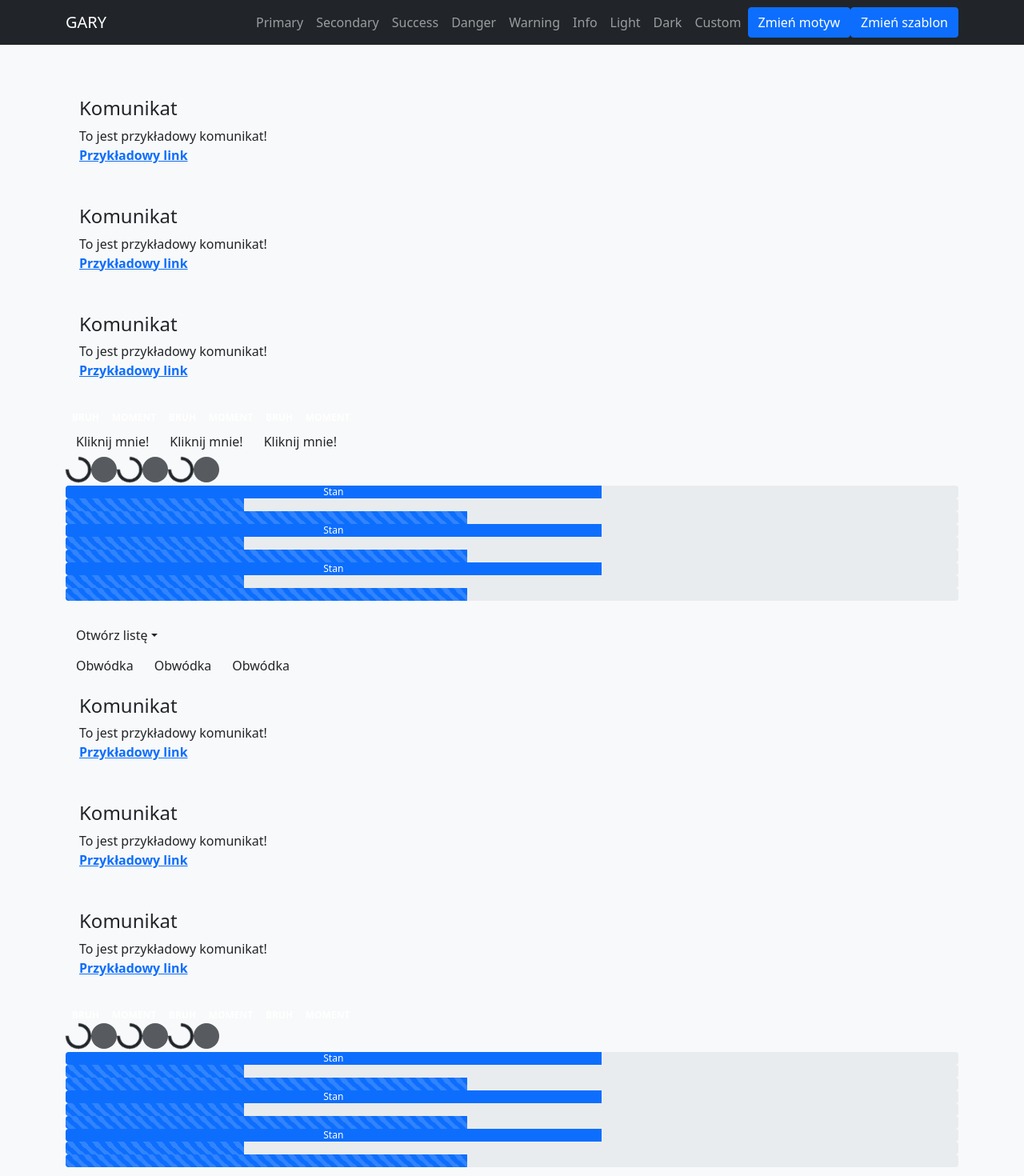
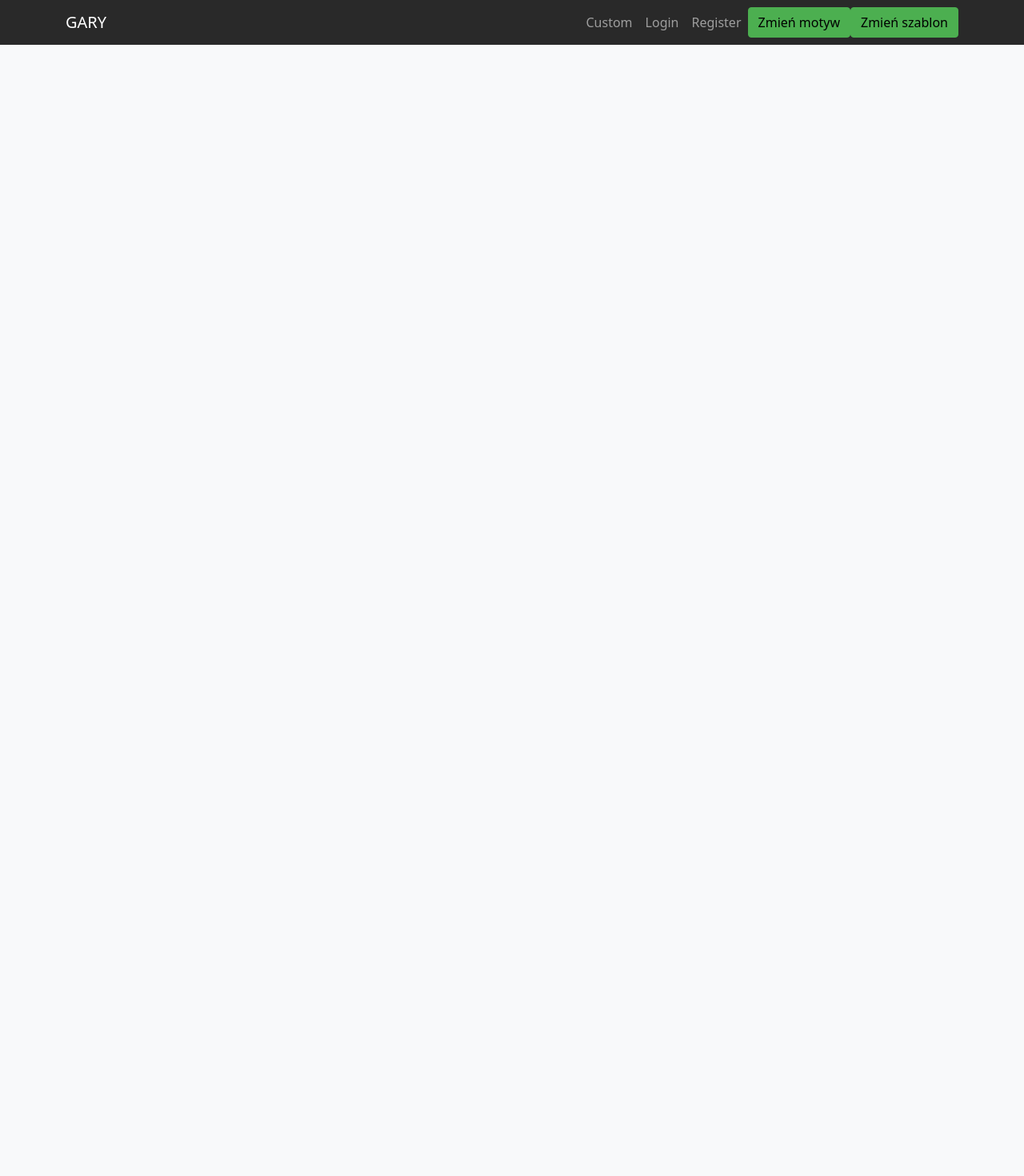
Before and after one commit to pjwstkIOprojekt/webclient, a React (Create React App) app: page /hello/1/1/1/1/1/1 in a window 1280 px wide. Shown: the top 1470 px of the page at 80% size. After the commit the page ends 800 px from the top, so only its background shows below. Built offline with nearby package versions, Linux system fonts and the light colour scheme.

Commit message:
Introduced final themes system

```diff
--- a/public/css/style.css
+++ b/public/css/style.css
@@ -1,146 +1,168 @@
 :root
 {
-  /*--background--1: #d6a923;
-  --background--2: #4c4c4c;
-  --background--3: #292929;
-  --background--4: #d6a923;
-  --background--5: #d6a923;
-  --background--6: #d6a923;
-  --color-text: #ffffff;*/
-
-  /*--background--1: #283f9b;
-  --background--2: #549fe6;
-  --background--3: #98c4ce;
-  --background--4: #283f9b;
-  --background--5: #283f9b;
-  --background--6: #283f9b;
-  --color-text: #000000;*/
-
-  --background--1: #4caf50;
-  --background--2: #078f23;
-  --background--3: #80e27e;
-  --background--4: #42a5f5;
-  --background--5: #0077c2;
-  --background--6: #80d6ff;
-  --color-text: #000000;
-
-  /*--background--1: #b3dafc;
-  --background--2: #51aaf8;
-  --background--3: #51aaf8;
-  --background--4: #6edc58;
-  --background--5: #248426;
-  --background--6: #248426;
-  --color-text: #000000;*/
-
-  /*--background--1: #189ab4;
-  --background--2: #b8fff9;
-  --background--3: #fffffd;
-  --background--4: #43edf0;
-  --background--5: #050a30;
-  --background--6: #fffffd;
-  --color-text: #000000;*/
-
-  /*--background--1: #1d3537;
-  --background--2: #1d3537;
-  --background--3: #21b6a8;
-  --background--4: #a1f7a1;
-  --background--5: #b8fff9;
-  --background--6: #fffffd;
-  --color-text: #000000;*/
+    --col-dark-bg-primary: #d6a923;
+    --col-dark-bg-primary-hover: #e7b934;
+    --col-dark-bg-secondary: #4c4c4c;
+    --col-dark-bg-secondary-hover: #5d5d5d;
+    --col-dark-bg-third: #292929;
+    --col-dark-bg-third-hover: #3a3a3a;
+    --col-dark-text: #ffffff;
+    --col-light-bg-primary: #4caf50;
+    --col-light-bg-primary-hover: #3b9e40;
+    --col-light-bg-secondary: #078f23;
+    --col-light-bg-secondary-hover: #067e12;
+    --col-light-bg-third: #80e27e;
+    --col-light-bg-third-hover: #70d16d;
+    --col-light-text: #000000;
 }
 
-.btn-custom-1, .btn-outline-custom-1, .alert-custom-1, .alert-custom-1:hover
+/* Dark themes */
+.btn-dark-first, .btn-outline-dark-first, .alert-dark-first, .alert-dark-first:hover
 {
-  border-color: var(--background--1);
-  color: var(--color-text);
+    border-color: var(--col-dark-bg-primary);
+    color: var(--col-dark-text);
 }
 
-.text-custom-1
+.text-dark-first
 {
-  color: var(--background--1);
+    color: var(--col-dark-bg-primary);
 }
 
-.btn-custom-1, .btn-outline-custom-1:hover, .alert-custom-1, .bg-custom-1
+.btn-dark-first, .btn-outline-dark-first:hover, .alert-dark-first, .bg-dark-first
 {
-  background-color: var(--background--1);
+    background-color: var(--col-dark-bg-primary);
 }
 
-.btn-custom-2, .btn-outline-custom-2, .alert-custom-2, .alert-custom-2:hover
+.btn-dark-first:hover, .btn-outline-dark-first:hover
 {
-  border-color: var(--background--2);
-  color: var(--color-text);
+    background-color: var(--col-dark-bg-primary-hover);
 }
 
-.text-custom-2
+.btn-dark-second, .btn-outline-dark-second, .alert-dark-second, .alert-dark-second:hover
 {
-  color: var(--background--2);
+    border-color: var(--col-dark-bg-secondary);
+    color: var(--col-dark-text);
 }
 
-.btn-custom-2, .btn-outline-custom-2:hover, .alert-custom-2, .bg-custom-2
+.text-dark-second
 {
-  background-color: var(--background--2);
+    color: var(--col-dark-bg-secondary);
 }
 
-.btn-custom-3, .btn-outline-custom-3, .alert-custom-3, .alert-custom-3:hover
+.btn-dark-second, .btn-outline-dark-second:hover, .alert-dark-second, .bg-dark-second
 {
-  border-color: var(--background--3);
-  color: var(--color-text);
+    background-color: var(--col-dark-bg-secondary);
 }
 
-.text-custom-3
+.btn-dark-second:hover, .btn-outline-dark-second:hover
 {
-  color: var(--background--3);
+    background-color: var(--col-dark-bg-secondary-hover);
 }
 
-.btn-custom-3, .btn-outline-custom-3:hover, .alert-custom-3, .bg-custom-3
+.btn-dark-third, .btn-outline-dark-third, .alert-dark-third, .alert-dark-third:hover
 {
-  background-color: var(--background--3);
+    border-color: var(--col-dark-bg-third);
+    color: var(--col-dark-text);
 }
 
-.btn-custom-4, .btn-outline-custom-4, .alert-custom-4, .alert-custom-4:hover
+.text-dark-third
 {
-  border-color: var(--background--4);
-  color: var(--color-text);
+    color: var(--col-dark-bg-third);
 }
 
-.text-custom-4
+.btn-dark-third, .btn-outline-dark-third:hover, .alert-dark-third, .bg-dark-third
 {
-  color: var(--background--4);
+    background-color: var(--col-dark-bg-third);
 }
 
-.btn-custom-4, .btn-outline-custom-4:hover, .alert-custom-4, .bg-custom-4
+.btn-dark-third:hover, .btn-outline-dark-third:hover
 {
-  background-color: var(--background--4);
+    background-color: var(--col-dark-bg-third-hover);
 }
 
-.btn-custom-5, .btn-outline-custom-5, .alert-custom-5, .alert-custom-5:hover
+.btn-dark-first:hover, .btn-outline-dark-first:hover, .btn-dark-second:hover, .btn-outline-dark-second:hover, .btn-dark-third:hover, .btn-outline-dark-third:hover
 {
-  border-color: var(--background--5);
-  color: var(--color-text);
+    color: var(--col-dark-text);
 }
 
-.text-custom-5
+/* Light themes */
+.btn-light-first, .btn-outline-light-first, .alert-light-first, .alert-light-first:hover
 {
-  color: var(--background--5);
+    border-color: var(--col-light-bg-primary);
+    color: var(--col-light-text);
 }
 
-.btn-custom-5, .btn-outline-custom-5:hover, .alert-custom-5, .bg-custom-5
+.text-light-first
 {
-  background-color: var(--background--5);
+    color: var(--col-light-bg-primary);
 }
 
-.btn-custom-6, .btn-outline-custom-6, .alert-custom-6, .alert-custom-6:hover
+.btn-light-first, .btn-outline-light-first:hover, .alert-light-first, .bg-light-first
 {
-  border-color: var(--background--6);
-  color: var(--color-text);
+    background-color: var(--col-light-bg-primary);
 }
 
-.text-custom-6
+.btn-light-first:hover, .btn-outline-light-first:hover
 {
-  color: var(--background--6);
+    background-color: var(--col-light-bg-primary-hover);
 }
 
-.btn-custom-6, .btn-outline-custom-6:hover, .alert-custom-6, .bg-custom-6
+.btn-light-second, .btn-outline-light-second, .alert-light-second, .alert-light-second:hover
 {
-  background-color: var(--background--6);
+    border-color: var(--col-light-bg-secondary);
+    color: var(--col-light-text);
 }
+
+.text-light-second
+{
+    color: var(--col-light-bg-secondary);
+}
+
+.btn-light-second, .btn-outline-light-second:hover, .alert-light-second, .bg-light-second
+{
+    background-color: var(--col-light-bg-secondary);
+}
+
+.btn-light-second:hover, .btn-outline-light-second:hover
+{
+    background-color: var(--col-light-bg-secondary-hover);
+}
+
+.btn-light-third, .btn-outline-light-third, .alert-light-third, .alert-light-third:hover
+{
+    border-color: var(--col-light-bg-third);
+    color: var(--col-light-text);
+}
+
+.text-light-third
+{
+    color: var(--col-light-bg-third);
+}
+
+.btn-light-third, .btn-outline-light-third:hover, .alert-light-third, .bg-light-third
+{
+    background-color: var(--col-light-bg-third);
+}
+
+.btn-light-third:hover, .btn-outline-light-third:hover
+{
+    background-color: var(--col-light-bg-third-hover);
+}
+
+.btn-light-first:hover, .btn-outline-light-first:hover, .btn-light-second:hover, .btn-outline-light-second:hover, .btn-light-third:hover, .btn-outline-light-third:hover
+{
+    color: var(--col-dark-light);
+}
+
+/* Shared */
+.btn-dark-first:focus, .btn-outline-dark-first:focus, .btn-dark-second:focus, .btn-outline-dark-second:focus, .btn-dark-third:focus, .btn-outline-dark-third:focus,
+.btn-light-first:focus, .btn-outline-light-first:focus, .btn-light-second:focus, .btn-outline-light-second:focus, .btn-light-third:focus, .btn-outline-light-third:focus
+{
+    box-shadow: none;
+}
+
+/* Fixes */
+.card, .modal-content
+{
+    color: var(--col-light-text);
+}
--- a/src/App.tsx
+++ b/src/App.tsx
@@ -1,5 +1,5 @@
 import { useDarkModeManager } from "./hooks/useDarkMode";
-import { BrowserRouter, Link, Routes, Route } from "react-router-dom";
+import { BrowserRouter, Link, Routes, Route, Navigate } from "react-router-dom";
 import { Navbar, Nav, Container, Button } from "react-bootstrap";
 import Hello from "./components/Hello";
 import Login from "./components/content/auth/Login";
@@ -16,28 +16,23 @@
 
   return (
     <BrowserRouter>
-      <Navbar bg={darkMode.isDark ? "warning" : "dark"} variant={darkMode.isDark ? "light" : "dark"} expand="lg">
+      <Navbar bg={darkMode.isDark ? "dark-first" : "dark-third"} variant={darkMode.isDark ? "light" : "dark"} expand="lg">
         <Container>
           <Navbar.Brand>GARY</Navbar.Brand>
           <Navbar.Toggle aria-controls="basic-navbar-nav" />
           <Navbar.Collapse id="basic-navbar-nav"></Navbar.Collapse>
           <Nav className="me-auto">
-            <Nav.Link as={Link} to="/hello/primary/primary/primary/primary/primary/primary">Primary</Nav.Link>
-            <Nav.Link as={Link} to="/hello/secondary/secondary/secondary/secondary/secondary/secondary">Secondary</Nav.Link>
-            <Nav.Link as={Link} to="/hello/success/success/success/success/success/success">Success</Nav.Link>
-            <Nav.Link as={Link} to="/hello/danger/danger/danger/danger/danger/danger">Danger</Nav.Link>
-            <Nav.Link as={Link} to="/hello/warning/warning/warning/warning/warning/warning">Warning</Nav.Link>
-            <Nav.Link as={Link} to="/hello/info/info/info/info/info/info">Info</Nav.Link>
-            <Nav.Link as={Link} to="/hello/light/light/light/light/light/light">Light</Nav.Link>
-            <Nav.Link as={Link} to="/hello/dark/dark/dark/dark/dark/dark">Dark</Nav.Link>
-            <Nav.Link as={Link} to="/hello/custom-1/custom-2/custom-3/custom-4/custom-5/custom-6">Custom</Nav.Link>
+            <Nav.Link as={Link} to="/hello/first/second/third">Custom</Nav.Link>
+            <Nav.Link as={Link} to="/login">Login</Nav.Link>
+            <Nav.Link as={Link} to="/register">Register</Nav.Link>
           </Nav>
-          <Button variant={darkMode.isDark ? "dark" : "primary"} onClick={darkMode.toggle}>Zmień motyw</Button>
-          <Button variant={darkMode.isDark ? "dark" : "primary"} onClick={() => setTemp(!temp)}>Zmień szablon</Button>
+          <Button variant={darkMode.isDark ? "dark-third" : "light-first"} onClick={darkMode.toggle}>Zmień motyw</Button>
+          <Button variant={darkMode.isDark ? "dark-third" : "light-first"} onClick={() => setTemp(!temp)}>Zmień szablon</Button>
         </Container>
       </Navbar>
       <Routes>
-        <Route path="/hello/:style/:style2/:style3/:style4/:style5/:style6" element={<Hello variant={temp} />} />
+        <Route path="/" element={<Navigate to="/hello/first/second/third" />}/>
+        <Route path="/hello/:style/:style2/:style3" element={<Hello variant={temp} />} />
         <Route path="/login" element={<Login />} />
         <Route path="/register" element={<Register />} />
         <Route path="/users" element={<UsersList />} />
--- a/src/components/Hello.tsx
+++ b/src/components/Hello.tsx
@@ -1,8 +1,10 @@
 import { useParams } from "react-router-dom";
+import { useDarkMode } from "../hooks/useDarkMode";
 import { Container, Row, Card, Modal, Alert, Badge, Button, Dropdown, ProgressBar, Spinner } from "react-bootstrap";
 
 export default function Hello(props: { variant: boolean }) {
-  const { style, style2, style3, style4, style5, style6 } = useParams();
+  const { style, style2, style3 } = useParams();
+  const theme = useDarkMode() ? "dark" : "light";
 
   if (props.variant) {
     return (
@@ -16,7 +18,7 @@
                 Some quick example text to build on the card title and make up the bulk of
                 the card's content.
               </Card.Text>
-              <Button variant={style}>Go somewhere</Button>
+              <Button variant={`${theme}-${style}`}>Go somewhere</Button>
             </Card.Body>
           </Card>
           <Card style={{ width: '18rem' }}>
@@ -27,7 +29,7 @@
                 Some quick example text to build on the card title and make up the bulk of
                 the card's content.
               </Card.Text>
-              <Button variant={style2}>Go somewhere</Button>
+              <Button variant={`${theme}-${style2}`}>Go somewhere</Button>
             </Card.Body>
           </Card>
           <Card style={{ width: '18rem' }}>
@@ -38,26 +40,15 @@
                 Some quick example text to build on the card title and make up the bulk of
                 the card's content.
               </Card.Text>
-              <Button variant={style3}>Go somewhere</Button>
-            </Card.Body>
-          </Card>
-          <Card style={{ width: '18rem' }}>
-            <Card.Img variant="top" src="https://encrypted-tbn0.gstatic.com/images?q=tbn:ANd9GcT7pfaC86DLiWPlJFB8gK_6CwSDZ_tOpj0tgQ&usqp=CAU" />
-            <Card.Body>
-              <Card.Title>Card Title</Card.Title>
-              <Card.Text>
-                Some quick example text to build on the card title and make up the bulk of
-                the card's content.
-              </Card.Text>
-              <Button variant={style4}>Go somewhere</Button>
+              <Button variant={`${theme}-${style3}`}>Go somewhere</Button>
             </Card.Body>
           </Card>
         </Row>
-        <Alert variant={style2} className="mt-3">
+        <Alert variant={`${theme}-${style2}`} className="mt-3">
           <Alert.Heading>Komunikat</Alert.Heading>
           To jest przykładowy komunikat!
           <br />
-          <Alert.Link className={`alert-${style2}`}>Przykładowy link</Alert.Link>
+          <Alert.Link className={`alert-${theme}-${style2}`}>Przykładowy link</Alert.Link>
         </Alert>
         <Row className="justify-content-center">
           <Modal.Dialog>
@@ -68,8 +59,8 @@
               <p>Przykładowy tekst bla bla bla bla bla bla bla bla bla bla bla bla bla bla bla bla bla bla bla bla</p>
             </Modal.Body>
             <Modal.Footer>
-              <Button variant={style5}>Close</Button>
-              <Button variant={style6}>Save changes</Button>
+              <Button variant={`${theme}-${style}`}>Close</Button>
+              <Button variant={`${theme}-${style}`}>Save changes</Button>
             </Modal.Footer>
           </Modal.Dialog>
           <Modal.Dialog>
@@ -80,8 +71,8 @@
               <p>Przykładowy tekst bla bla bla bla bla bla bla bla bla bla bla bla bla bla bla bla bla bla bla bla</p>
             </Modal.Body>
             <Modal.Footer>
-              <Button variant={style3}>Close</Button>
-              <Button variant={style4}>Save changes</Button>
+              <Button variant={`${theme}-${style2}`}>Close</Button>
+              <Button variant={`${theme}-${style3}`}>Save changes</Button>
             </Modal.Footer>
           </Modal.Dialog>
         </Row>
@@ -91,53 +82,53 @@
 
   return (
     <Container className="mt-5">
-      <Alert variant={style}>
+      <Alert variant={`${theme}-${style}`}>
         <Alert.Heading>Komunikat</Alert.Heading>
         To jest przykładowy komunikat!
         <br />
-        <Alert.Link className={`alert-${style}`}>Przykładowy link</Alert.Link>
+        <Alert.Link className={`alert-${theme}-${style}`}>Przykładowy link</Alert.Link>
       </Alert>
-      <Alert variant={style2}>
+      <Alert variant={`${theme}-${style2}`}>
         <Alert.Heading>Komunikat</Alert.Heading>
         To jest przykładowy komunikat!
         <br />
-        <Alert.Link className={`alert-${style2}`}>Przykładowy link</Alert.Link>
+        <Alert.Link className={`alert-${theme}-${style2}`}>Przykładowy link</Alert.Link>
       </Alert>
-      <Alert variant={style3}>
+      <Alert variant={`${theme}-${style3}`}>
         <Alert.Heading>Komunikat</Alert.Heading>
         To jest przykładowy komunikat!
         <br />
-        <Alert.Link className={`alert-${style3}`}>Przykładowy link</Alert.Link>
+        <Alert.Link className={`alert-${theme}-${style3}`}>Przykładowy link</Alert.Link>
       </Alert>
-      <Badge bg={style}>BRUH</Badge>
-      <Badge pill bg={style}>MOMENT</Badge>
-      <Badge bg={style2}>BRUH</Badge>
-      <Badge pill bg={style2}>MOMENT</Badge>
-      <Badge bg={style3}>BRUH</Badge>
-      <Badge pill bg={style3}>MOMENT</Badge>
+      <Badge bg={`${theme}-${style}`}>BRUH</Badge>
+      <Badge pill bg={`${theme}-${style}`}>MOMENT</Badge>
+      <Badge bg={`${theme}-${style2}`}>BRUH</Badge>
+      <Badge pill bg={`${theme}-${style2}`}>MOMENT</Badge>
+      <Badge bg={`${theme}-${style3}`}>BRUH</Badge>
+      <Badge pill bg={`${theme}-${style3}`}>MOMENT</Badge>
       <br />
-      <Button variant={style}>Kliknij mnie!</Button>
-      <Button variant={style2}>Kliknij mnie!</Button>
-      <Button variant={style3}>Kliknij mnie!</Button>
+      <Button variant={`${theme}-${style}`}>Kliknij mnie!</Button>
+      <Button variant={`${theme}-${style2}`}>Kliknij mnie!</Button>
+      <Button variant={`${theme}-${style3}`}>Kliknij mnie!</Button>
       <br />
-      <Spinner variant={style} animation="border" />
-      <Spinner variant={style} animation="grow" />
-      <Spinner variant={style2} animation="border" />
-      <Spinner variant={style2} animation="grow" />
-      <Spinner variant={style3} animation="border" />
-      <Spinner variant={style3} animation="grow" />
-      <ProgressBar variant={style} now={60} label="Stan" />
-      <ProgressBar striped variant={style} now={20} />
-      <ProgressBar animated variant={style} now={45} />
-      <ProgressBar variant={style2} now={60} label="Stan" />
-      <ProgressBar striped variant={style2} now={20} />
-      <ProgressBar animated variant={style2} now={45} />
-      <ProgressBar variant={style3} now={60} label="Stan" />
-      <ProgressBar striped variant={style3} now={20} />
-      <ProgressBar animated variant={style3} now={45} />
+      <Spinner variant={`${theme}-${style}`} animation="border" />
+      <Spinner variant={`${theme}-${style}`} animation="grow" />
+      <Spinner variant={`${theme}-${style2}`} animation="border" />
+      <Spinner variant={`${theme}-${style2}`} animation="grow" />
+      <Spinner variant={`${theme}-${style3}`} animation="border" />
+      <Spinner variant={`${theme}-${style3}`} animation="grow" />
+      <ProgressBar variant={`${theme}-${style}`} now={60} label="Stan" />
+      <ProgressBar striped variant={`${theme}-${style}`} now={20} />
+      <ProgressBar animated variant={`${theme}-${style}`} now={45} />
+      <ProgressBar variant={`${theme}-${style2}`} now={60} label="Stan" />
+      <ProgressBar striped variant={`${theme}-${style2}`} now={20} />
+      <ProgressBar animated variant={`${theme}-${style2}`} now={45} />
+      <ProgressBar variant={`${theme}-${style3}`} now={60} label="Stan" />
+      <ProgressBar striped variant={`${theme}-${style3}`} now={20} />
+      <ProgressBar animated variant={`${theme}-${style3}`} now={45} />
       <br />
       <Dropdown>
-        <Dropdown.Toggle variant={style}>
+        <Dropdown.Toggle variant={`${theme}-${style}`}>
           Otwórz listę
         </Dropdown.Toggle>
         <Dropdown.Menu>
@@ -146,52 +137,9 @@
           <Dropdown.Item>Nie! Wybierz mnie!</Dropdown.Item>
         </Dropdown.Menu>
       </Dropdown>
-      <Button variant={`outline-${style}`}>Obwódka</Button>
-      <Button variant={`outline-${style2}`}>Obwódka</Button>
-      <Button variant={`outline-${style3}`}>Obwódka</Button>
-      <Alert variant={style4}>
-        <Alert.Heading>Komunikat</Alert.Heading>
-        To jest przykładowy komunikat!
-        <br />
-        <Alert.Link className={`alert-${style4}`}>Przykładowy link</Alert.Link>
-      </Alert>
-      <Alert variant={style5}>
-        <Alert.Heading>Komunikat</Alert.Heading>
-        To jest przykładowy komunikat!
-        <br />
-        <Alert.Link className={`alert-${style5}`}>Przykładowy link</Alert.Link>
-      </Alert>
-      <Alert variant={style6}>
-        <Alert.Heading>Komunikat</Alert.Heading>
-        To jest przykładowy komunikat!
-        <br />
-        <Alert.Link className={`alert-${style6}`}>Przykładowy link</Alert.Link>
-      </Alert>
-      <Badge bg={style4}>BRUH</Badge>
-      <Badge pill bg={style4}>MOMENT</Badge>
-      <Badge bg={style5}>BRUH</Badge>
-      <Badge pill bg={style5}>MOMENT</Badge>
-      <Badge bg={style6}>BRUH</Badge>
-      <Badge pill bg={style6}>MOMENT</Badge>
-      <br />
-      <Spinner variant={style4} animation="border" />
-      <Spinner variant={style4} animation="grow" />
-      <Spinner variant={style5} animation="border" />
-      <Spinner variant={style5} animation="grow" />
-      <Spinner variant={style6} animation="border" />
-      <Spinner variant={style6} animation="grow" />
-      <ProgressBar variant={style4} now={60} label="Stan" />
-      <ProgressBar striped variant={style4} now={20} />
-      <ProgressBar animated variant={style4} now={45} />
-      <ProgressBar variant={style5} now={60} label="Stan" />
-      <ProgressBar striped variant={style5} now={20} />
-      <ProgressBar animated variant={style5} now={45} />
-      <ProgressBar variant={style6} now={60} label="Stan" />
-      <ProgressBar striped variant={style6} now={20} />
-      <ProgressBar animated variant={style6} now={45} />
-      <Button variant={`outline-${style4}`}>Obwódka</Button>
-      <Button variant={`outline-${style5}`}>Obwódka</Button>
-      <Button variant={`outline-${style6}`}>Obwódka</Button>
+      <Button variant={`outline-${theme}-${style}`}>Obwódka</Button>
+      <Button variant={`outline-${theme}-${style2}`}>Obwódka</Button>
+      <Button variant={`outline-${theme}-${style3}`}>Obwódka</Button>
     </Container>
   );
 }
```
Also changed, not shown: src/hooks/useDarkMode.tsx (+5 -3 lines).
